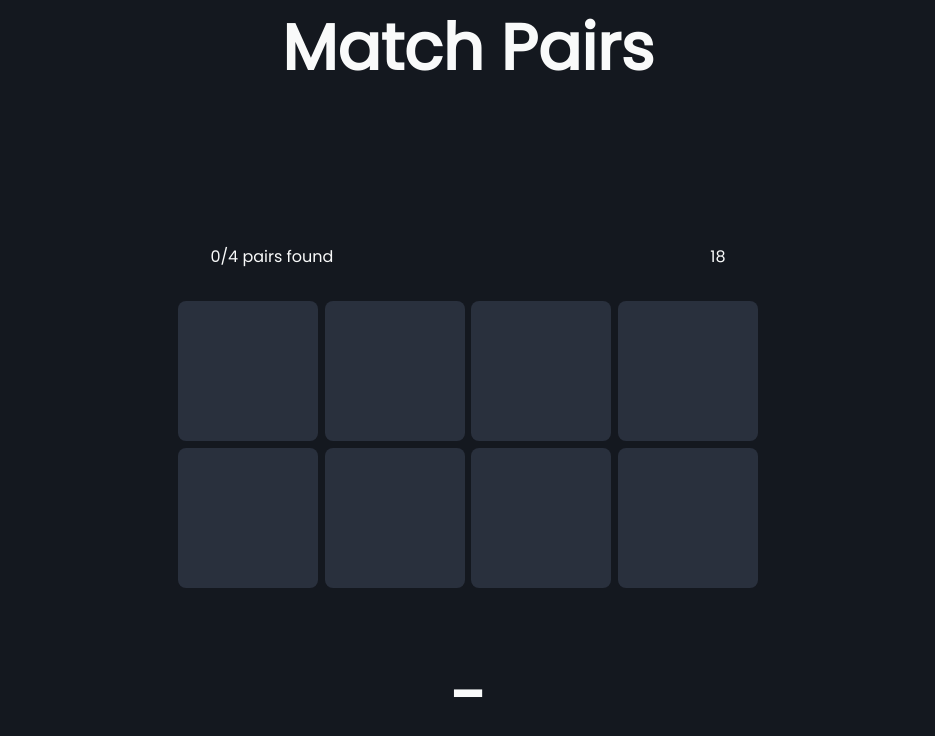
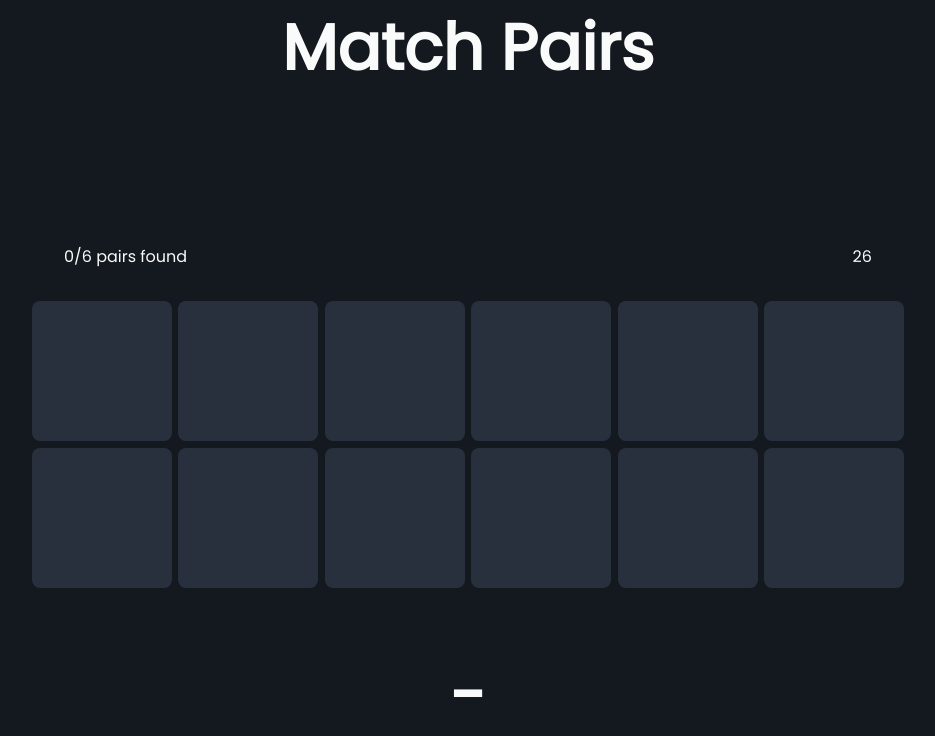
Before and after one commit to Augasty/mismatched, a SvelteKit app: page / in a window 1280 px wide. Both pictures are taken after a click on the button "PLAY". Shown: the top 736 px of the page, without its empty margins (172-1107 px from the left). Built offline with nearby package versions, Linux system fonts and the light colour scheme.

Commit message:
zen mode added, and row updated

```diff
--- a/src/app.css
+++ b/src/app.css
@@ -9,6 +9,7 @@
 :root {
 	--txt-1: hsl(220 10% 98%);
 	--bg-1: hsl(220 20% 10%);
+	--bg-3: hsl(312, 25%, 66%);
 	--bg-2: hsl(220 20% 20%);
 	--border: hsl(180 100% 50%);
 	--pulse: hsl(9 100% 64%);
@@ -21,10 +22,18 @@ body {
 
 body {
 	display: grid;
-
-	font-family: 'Poppins', sans-serif;
 	color: var(--txt-1);
 	background-color: var(--bg-1);
+	font-family: 'Poppins', sans-serif;
+}
+.dark{
+	color: var(--txt-1);
+	background-color: var(--bg-1);
+}
+
+.light{
+	color: var(--txt-1);
+	background-color: var(--bg-3);
 }
 
 h1 {
--- a/src/routes/+page.svelte
+++ b/src/routes/+page.svelte
@@ -5,6 +5,7 @@
   import { selected, matches, toggleValue } from "./store";
   import Toggle from "./Toggle.svelte";
   import "./page.css";
+  import { toggleTheme } from "./theme";
 
   let selected_value;
   let matched_values;
@@ -22,8 +23,10 @@
 
   let time;
   let state = "start";
-  let size = 8;
+  let size = 12;
   let timerId = null;
+
+  let zen = false
 
   $: grid = state !== "start" ? createGrid(size) : null;
   $: time = size * 2 + 4;
@@ -61,24 +64,29 @@
     maxMatches === matched_values.length && gameWon();
   }
   $: selected_value.length === 2 && matchCards(grid);
-  $: if (state == "playing") {
+  $: if (state == "playing" && !zen) {
     !timerId && startGameTimer();
   }
-  $: time == -1 && gameLost();
+  $: time == -1  && gameLost();
+  // $: console.log(time,zen)
   $: if ((matched_values.length * 2) / size == 1) {
     setTimeout(() => gameWon(), 500);
   }
 </script>
 
+
+
 <!-- UI -->
 {#if state === "start"}
   <h1>mismatched</h1>
   <div class="range">
-    <input type="range" min="8" max="40" step="4" bind:value={size} />
+    <input type="range" min="12" max="42" step="6" bind:value={size} />
     <p class="grid-size-text">Grid Size: {size}</p>
   </div>
   <p class="grid-size-text">Use {curr_toggleValue?'face':'animal'} emojis</p>
   <Toggle />
+  <p class="grid-size-text">Zen Mode</p>
+  <input type="checkbox" bind:checked={zen} on:click={toggleTheme}/>
 
   <button class="bgbutton" on:click={() => (state = "playing")}>Play</button>
 {/if}
@@ -87,10 +95,19 @@
   <h1>Match pairs</h1>
 
   <div class="container">
+
     <div class="headerContainer">
       <span class="pairs">{matched_values.length}/{size / 2} pairs found</span>
-      <span class="timer" class:pulse={time <= 10}>{time}</span>
+
+      <span class="timer" class:pulse={time <= 10}>
+        {#if zen===false}
+        {time}
+        {:else}
+        ZEN
+        {/if}
+        </span>
     </div>
+
     <div class="cards">
       {#each grid as card, idx}
         {@const isSelected = selected_value.includes(idx)}
--- a/src/routes/functions.js
+++ b/src/routes/functions.js
@@ -63,5 +63,5 @@ export function selectCard(grid,idx) {
     if (grid[first] === grid[second]) {
       matches.update((arr)=>[...arr,grid[first]])
     }
-    setTimeout(()=>selected.update(()=>[]),300)
+    setTimeout(()=>selected.update(()=>[]),400)
   }
--- a/src/routes/page.css
+++ b/src/routes/page.css
@@ -1,6 +1,7 @@
 
 
 .bgbutton{
+    margin-top: 3vw;
     background-color: aquamarine;
     color: black
 }
@@ -19,7 +20,7 @@
     display: grid;
 
     place-content: center;
-    grid-template-columns: repeat(4, 1fr);
+    grid-template-columns: repeat(6, 1fr);
     gap: 0.4rem;
   }
   .back:not(.match){
--- /dev/null
+++ b/src/routes/theme.js
@@ -0,0 +1,17 @@
+const THEMES = {
+  DARK: 'dark',
+  LIGHT: 'light',
+};
+
+var prefersLightThemes = false
+
+export const toggleTheme = () => {
+    if (prefersLightThemes) {
+        document.body.classList.remove(THEMES.LIGHT);
+        document.body.classList.add(THEMES.DARK);
+      } else {
+        document.body.classList.remove(THEMES.DARK);
+        document.body.classList.add(THEMES.LIGHT);
+      }
+      prefersLightThemes = !prefersLightThemes
+};
```
Also changed, not shown: src/routes/+layout.svelte (+3 -4 lines).
